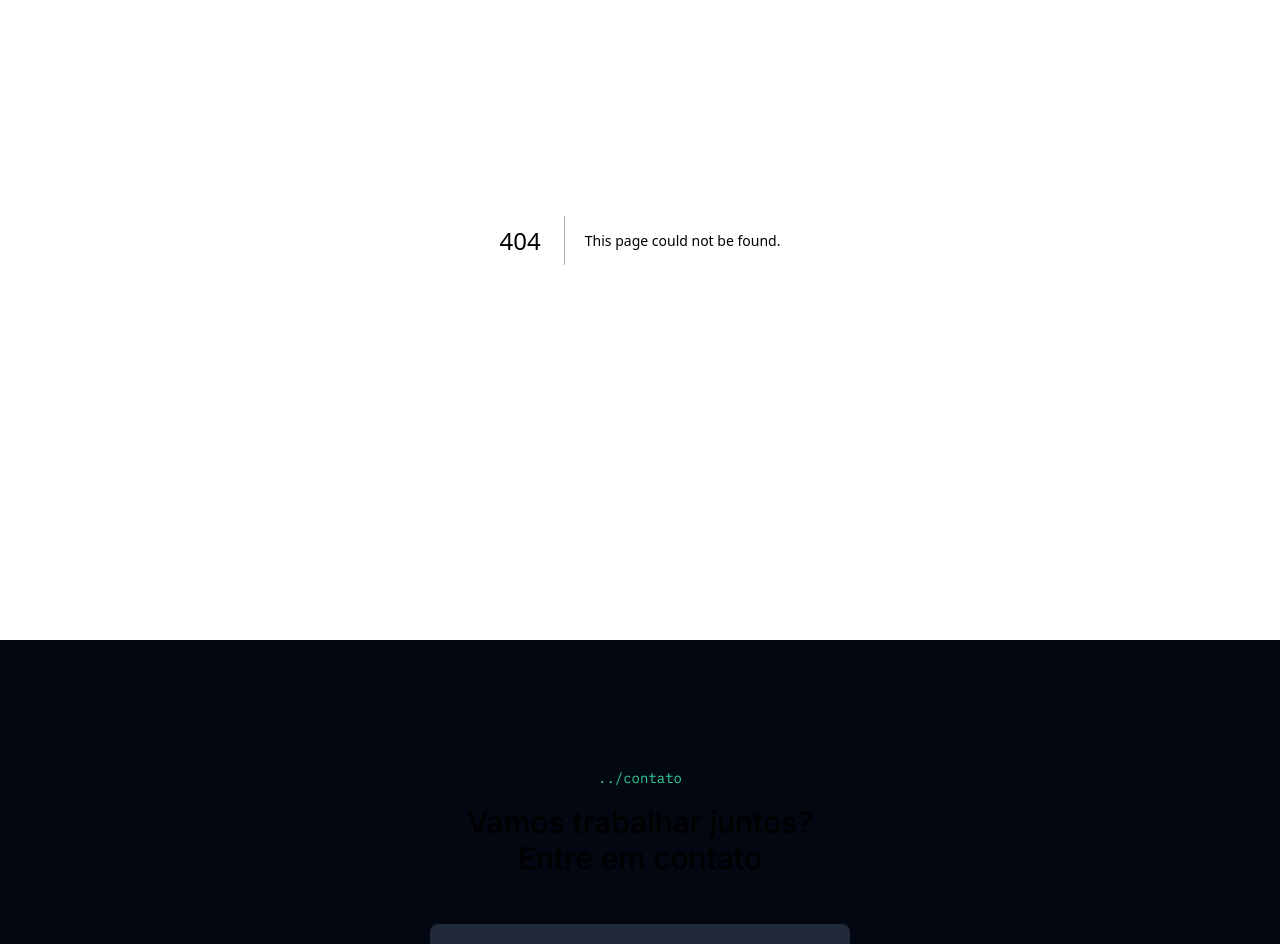
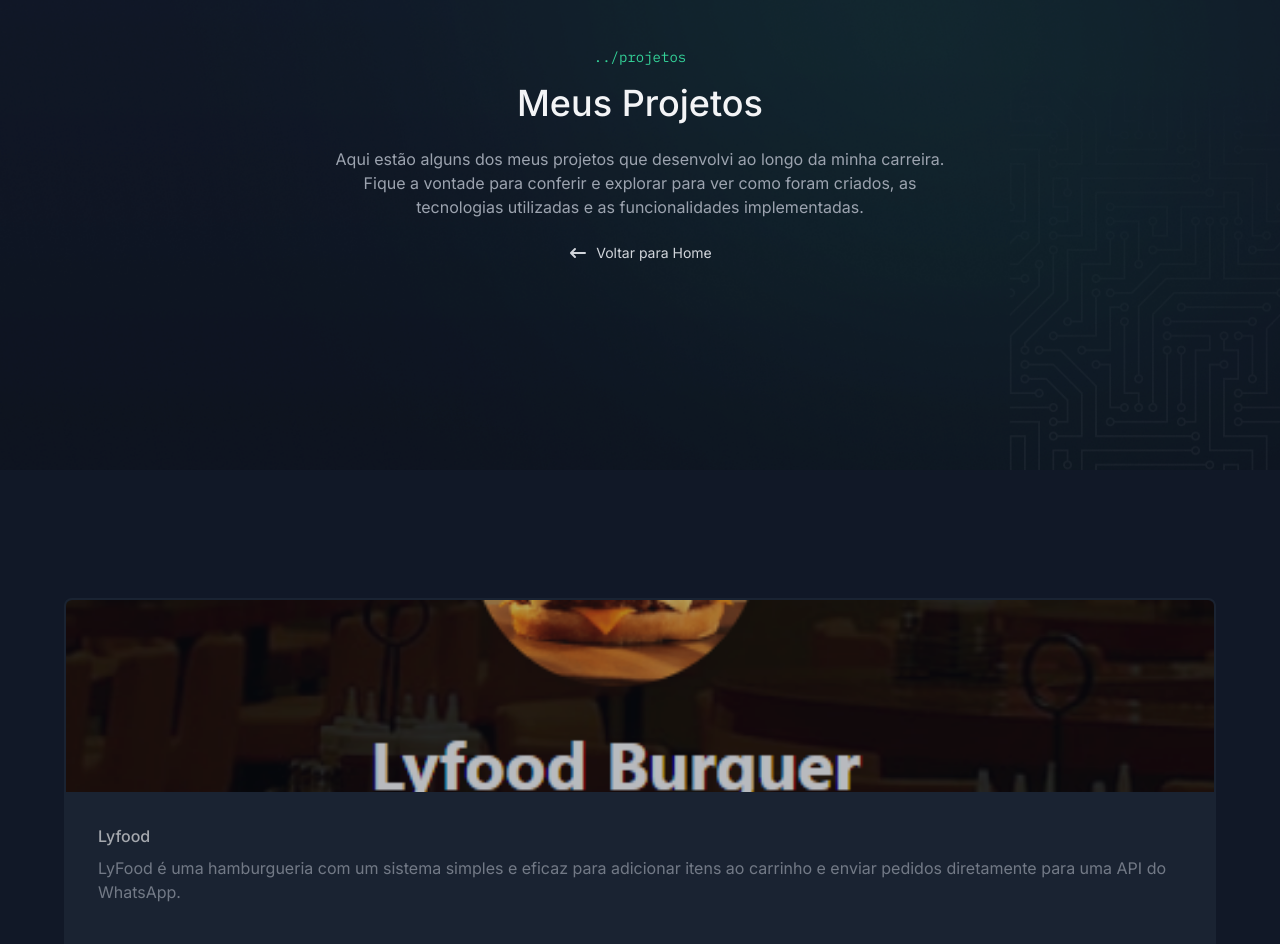
Before and after one commit to ruan-webdev/ruanwebdev-portfolio, a Next.js app: page /projects in a window 1280 px wide. Before the commit this address had no page. Shown: the part 160-1104 px from the top of the page. Built offline with nearby package versions, Linux system fonts and the light colour scheme.

Commit message:
feat: project card and project page

```diff
--- a/app/components/header/index.tsx
+++ b/app/components/header/index.tsx
@@ -19,7 +19,7 @@ const NAV_ITEMS = [
 
 export const Header = () => {
   return (
-    <header className="absolute top-0 w-full z-10 h-24 flex-items-center justify-center">
+    <header className="absolute top-0 w-full z-10 h-24 flex-items-center justify-center ">
       <div className="container flex items-center justify-between">
         <Link href="/">
           <Image
--- /dev/null
+++ b/app/components/pages/projects/page-introduction/index.tsx
@@ -0,0 +1,26 @@
+import { Link } from "@/app/components/link"
+import { SectionTitle } from "@/app/components/section-title"
+import { HiArrowNarrowLeft } from "react-icons/hi"
+
+export const PageIntroduction = () => {
+  return (
+    <section className="w-full h-[450px] lg:h-[630px] bg-hero-image bg-cover bg-center bg-no-repeat flex flex-col items-center justify-center px-2">
+      <SectionTitle
+        title="Meus Projetos"
+        subtitle="projetos"
+        className="text-center items-center [&>h3]:text-4xl"
+      />
+      <div className="flex flex-col items-center">
+        <p className="text-gray-400 text-center max-w-[640px] my-6 text-sm sm:text-base ">
+          Aqui estão alguns dos meus projetos que desenvolvi ao longo da minha
+          carreira. Fique a vontade para conferir e explorar para ver como foram
+          criados, as tecnologias utilizadas e as funcionalidades implementadas.
+        </p>
+        <Link href="/">
+          <HiArrowNarrowLeft size={20} />
+          Voltar para Home
+        </Link>
+      </div>
+    </section>
+  )
+}
--- /dev/null
+++ b/app/components/pages/projects/projects-list/index.tsx
@@ -0,0 +1,12 @@
+import Link from "next/link"
+import { ProjectCard } from "./project-card"
+
+export const ProjectsList = () => {
+  return (
+    <section className="container py-32 grid grid-cols-1 sm:grid-cols-[repeat(auto-fit,_minmax(350px,_1fr))] gap-x-4 gap-y-6">
+      <Link href="projects/lyfood">
+        <ProjectCard />
+      </Link>
+    </section>
+  )
+}
--- /dev/null
+++ b/app/components/pages/projects/projects-list/project-card/index.tsx
@@ -0,0 +1,32 @@
+import Image from "next/image"
+
+export const ProjectCard = () => {
+  return (
+    <div className="rounded-lg h-[436px] flex flex-col bg-gray-800 overflow-hidden border-2 border-gray-800 hover:border-emerald-500 opacity-70 hover:opacity-100 transition-all group">
+      <div className="w-full h-48 overflow-hidden">
+        <Image
+          src="/images/project-pic.png"
+          width={380}
+          height={200}
+          unoptimized
+          alt="Thumbnail do projeto Lyfood"
+          className="w-full h-full object-cover group-hover:scale-110 transition-all duration-500"
+        />
+      </div>
+
+      <div className="flex-1 flex flex-col p-8">
+        <strong className="font-medium text-gray-50/90 group-hover:text-emerald-500 transition-all">
+          Lyfood
+        </strong>
+        <p className="mt-2 text-gray-400 line-clamp-4">
+          LyFood é uma hamburgueria com um sistema simples e eficaz para
+          adicionar itens ao carrinho e enviar pedidos diretamente para uma API
+          do WhatsApp.
+        </p>
+        <span className="text-gray-300 text-sm font-medium block mt-auto truncate">
+          HTML, CSS, JavaScript
+        </span>
+      </div>
+    </div>
+  )
+}
--- /dev/null
+++ b/app/projects/page.tsx
@@ -0,0 +1,11 @@
+import { PageIntroduction } from "../components/pages/projects/page-introduction"
+import { ProjectsList } from "../components/pages/projects/projects-list"
+
+export default function Projects() {
+  return (
+    <>
+      <PageIntroduction />
+      <ProjectsList />
+    </>
+  )
+}
```
